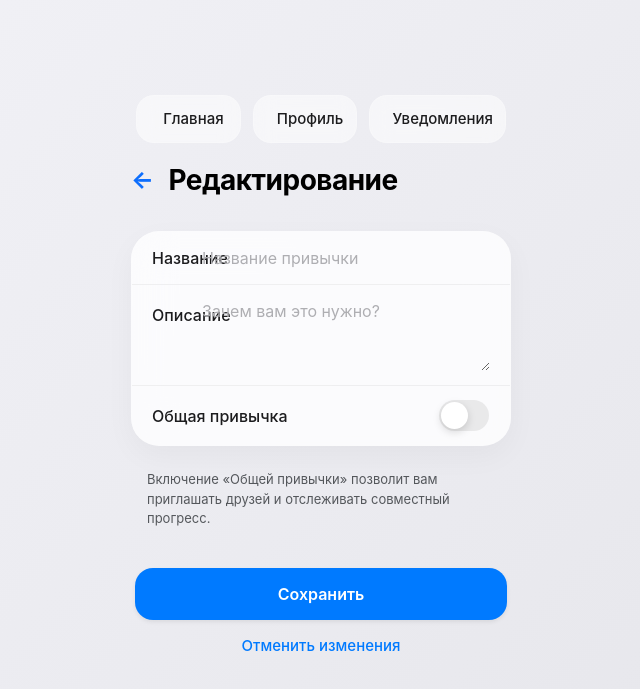
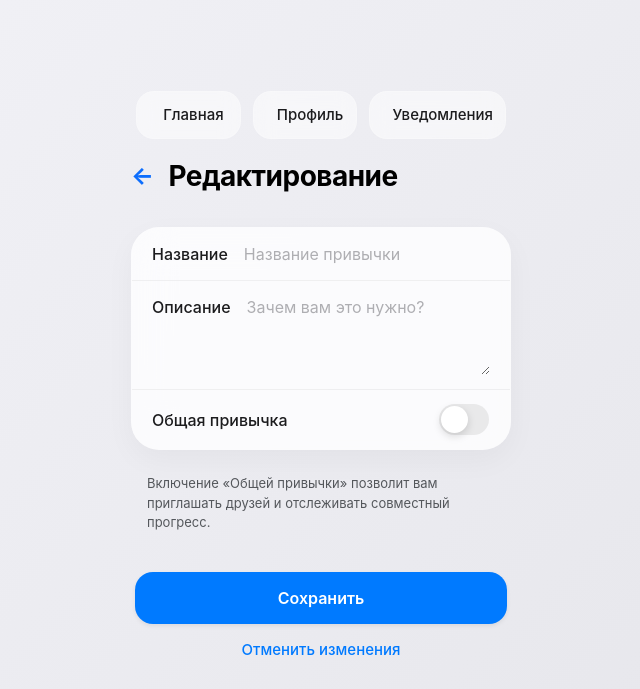
Before and after one commit to Ch3z2z/SharedHabit, a Flask app: page /habit/1/edit in a window 1280 px wide. Shown: the top 689 px of the page, without its empty margins (319-959 px from the left). Run offline with Flask 3, Linux system fonts and the light colour scheme; parts of the project's set-up code (start-up, migrations or seed data) failed here and were passed over.

Commit message:
fix css edit habit page

```diff
--- a/app/templates/habit_edit.html
+++ b/app/templates/habit_edit.html
@@ -13,7 +13,7 @@
     </div>
 
     <div class="input-group-ios align-items-start">
-      <label class="mt-1">Описание</label>
+      <label>Описание</label>
       <textarea id="habitDesc" class="ios-field" rows="3" placeholder="Зачем вам это нужно?"></textarea>
     </div>
 
@@ -38,29 +38,41 @@
 
 <style>
   /* Группировка полей (как в профиле) */
+  .mt-1{
+    margin-top: -0.25rem;
+  }
+
   .input-group-ios {
     display: flex;
+    align-items: center;
+    gap: 16px;
     padding: 14px 20px;
     background: rgba(255, 255, 255, 0.3);
     border-bottom: 1px solid rgba(0, 0, 0, 0.05);
   }
 
   .input-group-ios label {
-    width: 50px;
     font-size: 16px;
     font-weight: 500;
     color: #1c1c1e;
     margin-bottom: 0;
+    flex-shrink: 0;
   }
 
   .ios-field {
     flex: 1;
+    width: 100%;
     border: none;
     background: transparent;
     font-size: 16px;
     color: #1c1c1e;
     outline: none;
     padding: 0;
+  }
+
+  textarea.ios-field {
+    resize: vertical;
+    min-height: 80px;
   }
 
   .ios-field::placeholder { color: #aeaeb2; }
@@ -83,6 +95,7 @@
     background-color: #e9e9ea;
     transition: .4s;
     border-radius: 34px;
+    max-width: 50px;
   }
 
   .ios-switch-label:before {
@@ -103,6 +116,11 @@
   .ios-switch-input:checked + .ios-switch-label:before {
     transform: translateX(20px);
   }
+
+  .input-group-ios.align-items-start {
+    align-items: flex-start;
+  }
+
 
 </style>
 
```
